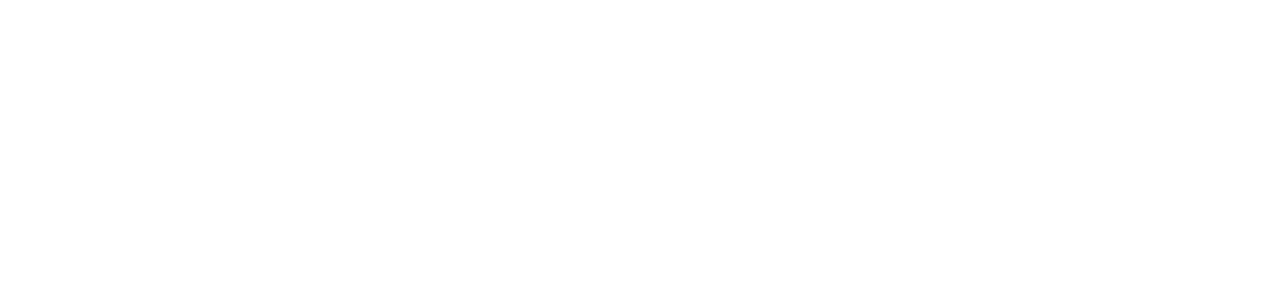
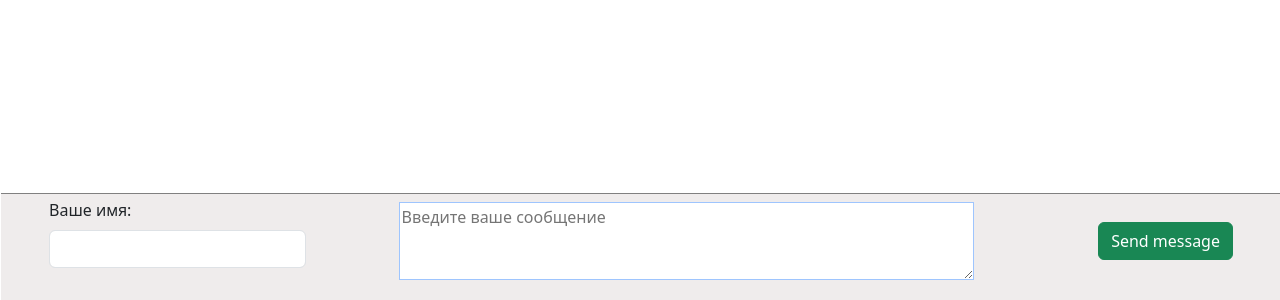
Before and after one commit to MrDenis2024/homework60, a React (Vite) app: page / in a window 1280 px wide. Shown: the part 500-800 px from the top of the page. Built offline with nearby package versions, Linux system fonts and the light colour scheme.

Commit message:
Создана контейнер Chat отрисовывающий весь чат и Создан компонент MessageForm отрисовывающий форму для отрпавки сообщений

```diff
--- a/package.json
+++ b/package.json
@@ -10,6 +10,7 @@
     "preview": "vite preview"
   },
   "dependencies": {
+    "bootstrap": "^5.3.3",
     "react": "^18.2.0",
     "react-dom": "^18.2.0"
   },
--- a/src/App.css
+++ b/src/App.css
@@ -1,6 +1,13 @@
-#root {
-  max-width: 1280px;
-  margin: 0 auto;
-  padding: 2rem;
-  text-align: center;
+.input-field {
+  width: 100%;
+  position: fixed;
+  left: 1px;
+  right: 1px;
+  bottom: 0;
+  border-top: 1px solid gray;
+  background-color: #efecec;
 }
+
+.field {
+  margin-bottom: 120px;
+}
--- a/src/App.tsx
+++ b/src/App.tsx
@@ -1,10 +1,12 @@
 import './App.css';
+import Chat from './containers/Chat/Chat';
 
 const App = () => {
 
 
   return (
     <>
+      <Chat />
     </>
   );
 };
--- /dev/null
+++ b/src/components/MessageForm/MessageForm.tsx
@@ -0,0 +1,26 @@
+import React from 'react';
+
+interface Props {
+  message: string;
+  name: string;
+  onChangeName : React.ChangeEventHandler<HTMLInputElement>;
+  onChangeMessage: React.ChangeEventHandler<HTMLTextAreaElement>;
+}
+
+const MessageForm: React.FC<Props> = ({message, name, onChangeName, onChangeMessage}) => {
+  return (
+    <div className='input-field'>
+      <form className='d-flex align-items-center justify-content-between ms-5 me-5 mb-3 mt-1'>
+        <div className='mb-3 me-3'>
+          <label htmlFor='name' className='form-label'>Ваше имя:</label>
+          <input type="text" className='form-control' id='name' required value={name} onChange={onChangeName} />
+        </div>
+        <textarea id="message" cols={60} rows={3} className='border border-primary-subtle me-5' required
+                  placeholder='Введите ваше сообщение' value={message} onChange={onChangeMessage}></textarea>
+        <button type='submit' className='btn btn-success'>Send message</button>
+      </form>
+    </div>
+  );
+};
+
+export default MessageForm;
--- /dev/null
+++ b/src/containers/Chat/Chat.tsx
@@ -0,0 +1,24 @@
+import {ChangeEvent, useState} from 'react';
+import MessageForm from '../../components/MessageForm/MessageForm';
+
+const Chat = () => {
+  const [name, setName] = useState('');
+  const [message, setMessage] = useState('');
+
+  const changeName = (event: ChangeEvent<HTMLInputElement>) => {
+    setName(event.target.value);
+  };
+
+  const changeMessage = (event: ChangeEvent<HTMLTextAreaElement>) => {
+    setMessage(event.target.value);
+  };
+
+
+  return (
+    <div>
+      <MessageForm name={name} onChangeName={changeName} onChangeMessage={changeMessage} message={message}/>
+    </div>
+  );
+};
+
+export default Chat;
--- a/src/main.tsx
+++ b/src/main.tsx
@@ -1,9 +1,7 @@
-import React from 'react';
 import ReactDOM from 'react-dom/client';
 import App from './App';
+import 'bootstrap/dist/css/bootstrap.min.css';
 
 ReactDOM.createRoot(document.getElementById('root')!).render(
-  <React.StrictMode>
     <App />
-  </React.StrictMode>,
 );
--- /dev/null
+++ b/src/types.ts
@@ -0,0 +1,6 @@
+export interface Message {
+  id: string,
+  datetime: string,
+  message: string,
+  author: string,
+}
```
Also changed, not shown: 1 other file (tests, documents, lock files or other folders).
